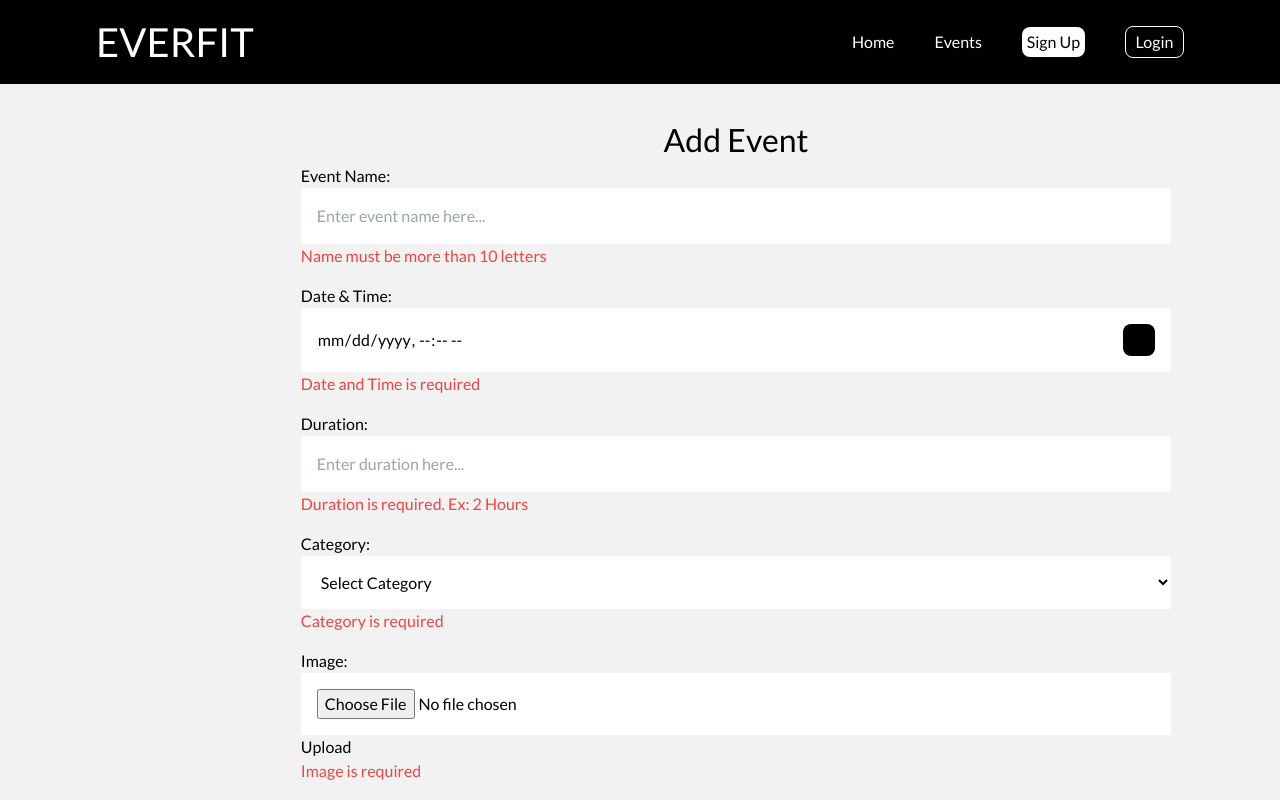
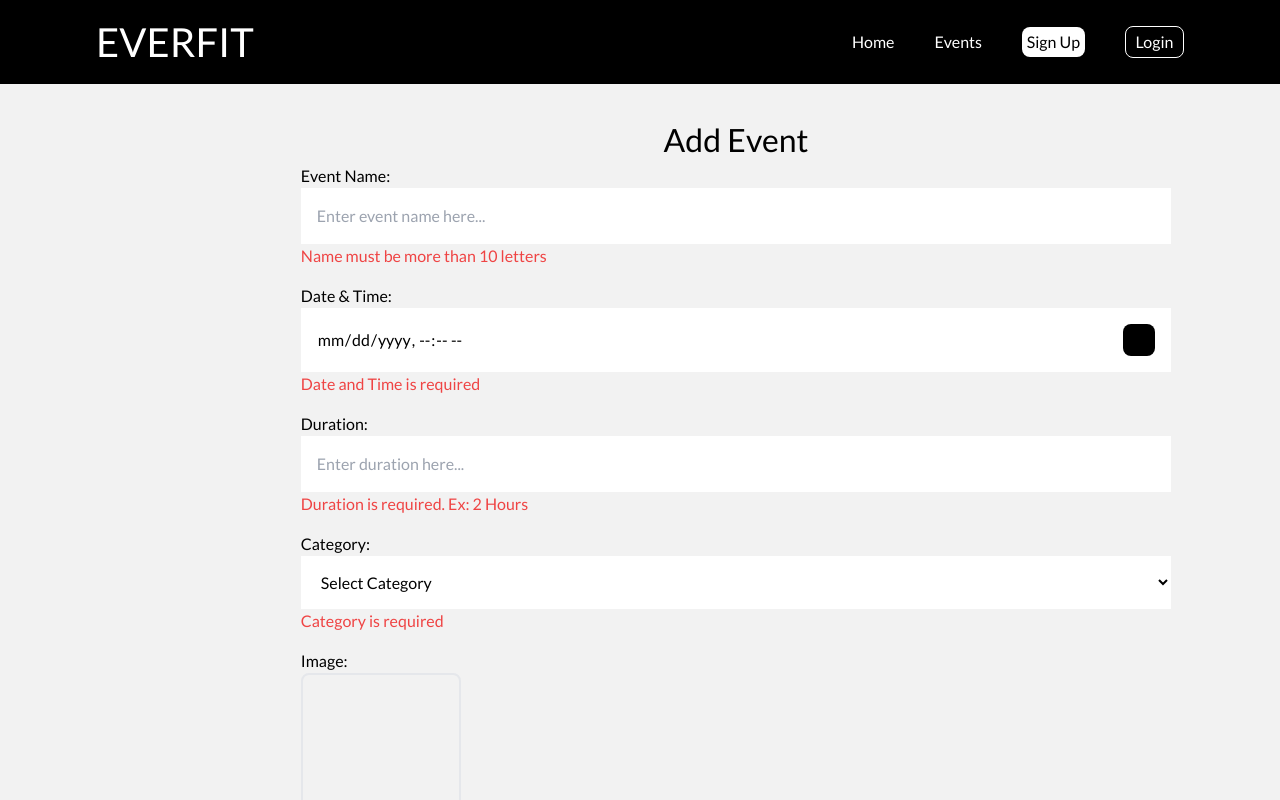
Before and after one commit to victorcastorgui/everfit, a Next.js app: page /manageEvents/addEvent in a window 1280 px wide. Shown: the top 800 px of the page. Built offline with nearby package versions, Linux system fonts and the light colour scheme; no server answers.

Commit message:
feat: add image preview and styling

```diff
--- a/src/pages/manageEvents/addEvent/index.tsx
+++ b/src/pages/manageEvents/addEvent/index.tsx
@@ -1,3 +1,4 @@
+/* eslint-disable @next/next/no-img-element */
 import ErrorMessage from "@/components/ErrorMessage";
 import InputForm from "@/components/InputForm";
 import PageTitle from "@/components/PageTitle";
@@ -230,8 +231,15 @@ function AddEvent() {
           </div>
           <div>
             <label htmlFor="image">Image:</label>
+            <div className="h-[10rem] w-[10rem] object-cover mb-2 border-[2px] rounded-[0.5rem] p-4">
+              {cloudinaryLink && <img src={cloudinaryLink} alt="event image" />}
+            </div>
             <InputForm type="file" id="image" onChange={handlePictureChange} />
-            <button type="button" onClick={handleUpload}>
+            <button
+              className=" mt-2 px-4 py-2 rounded-[0.5rem] bg-black text-white border-[2px] border-black hover:bg-white hover:text-black"
+              type="button"
+              onClick={handleUpload}
+            >
               Upload
             </button>
             {imageError && <ErrorMessage>Image is required</ErrorMessage>}
```
